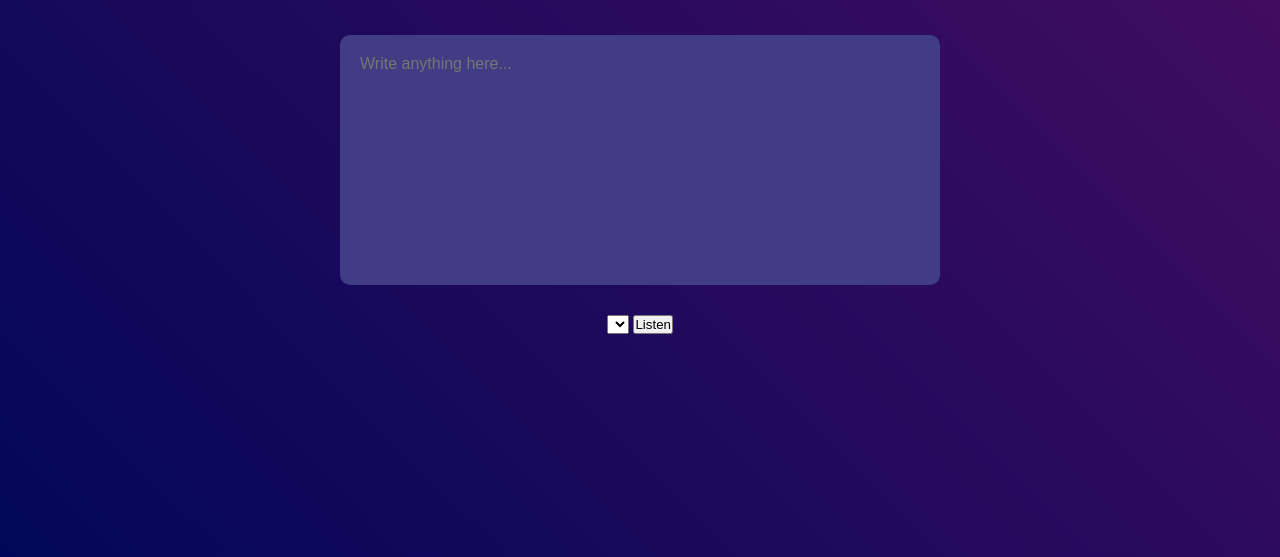
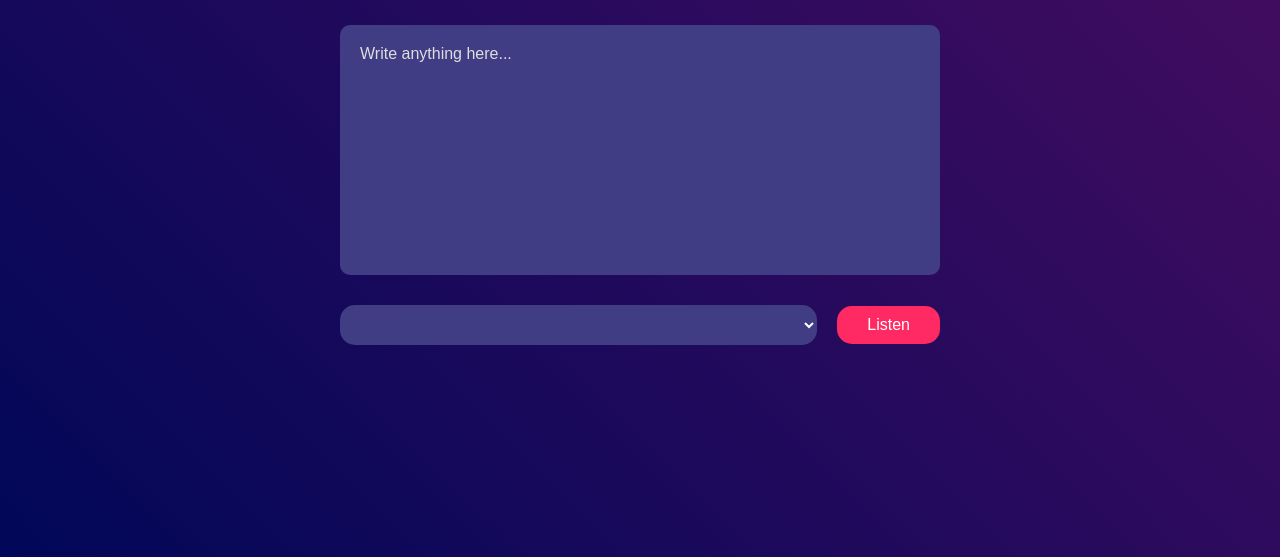
Before and after one commit to mehrazmorshed/text-to-speech-converter, a plain HTML site: page index.html in a window 1280 px wide. Shown: the part 243-800 px from the top of the page. Drawn offline with Linux system fonts and the light colour scheme.

Commit message:
textarea style

```diff
--- a/style.css
+++ b/style.css
@@ -36,3 +36,39 @@ textarea {
 	resize: none;
 	margin-bottom: 30px;
 }
+textarea::placeholder {
+	font-size: 16px;
+	color: #dddddd;
+}
+.row {
+	width: 600px;
+	display: flex;
+	align-items: center;
+	gap: 20px;
+}
+button {
+	background: #ff2963;
+	color: #ffffff;
+	font-size: 16px;
+	padding: 10px 30px;
+	border-radius: 15px;
+	border: 0;
+	outline: 0;
+	cursor: pointer;
+	display: flex;
+	align-items: center;
+}
+button img {
+	width: 16px;
+	margin-right: 10px;
+}
+select {
+	flex: 1;
+	color: #ffffff;
+	background: #403d84;
+	height: 40px;
+	padding: 0 20px;
+	outline: 0;
+	border: 0;
+	border-radius: 15px;
+}
```
